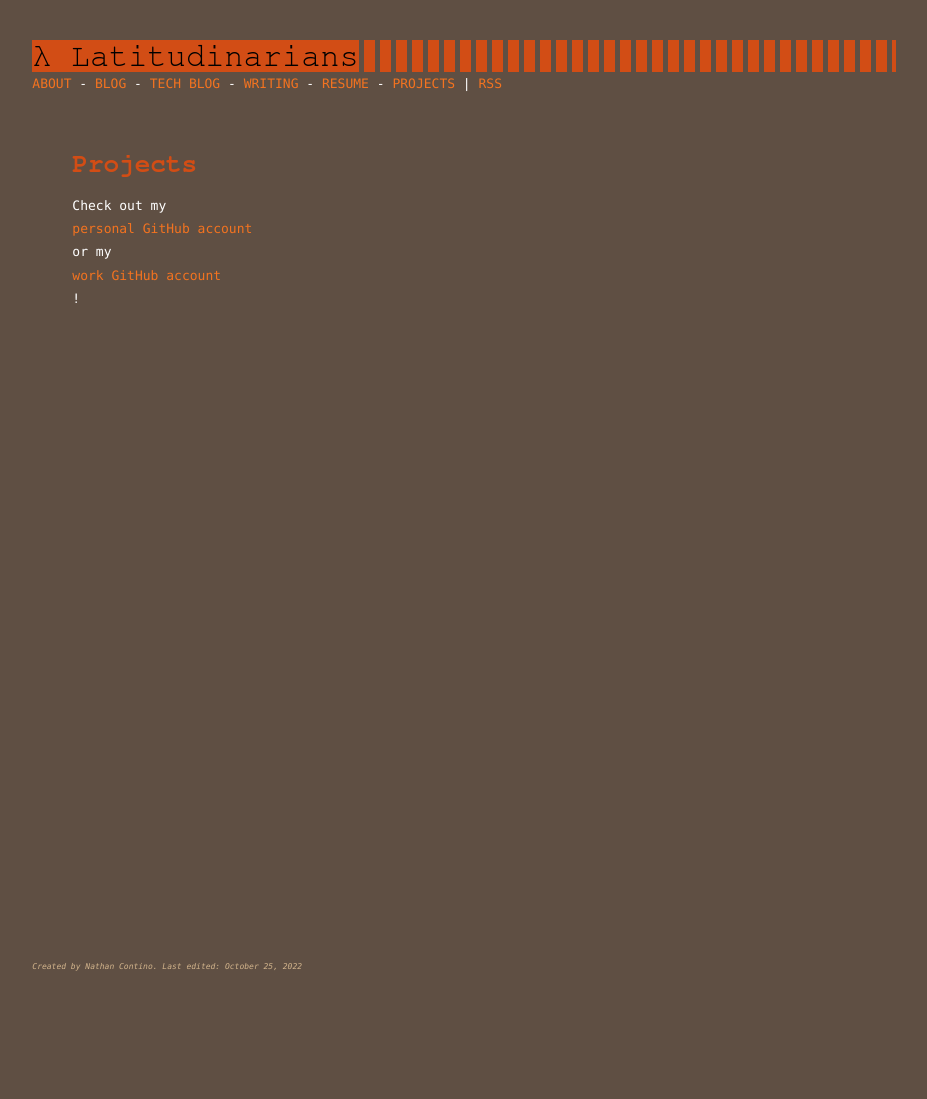
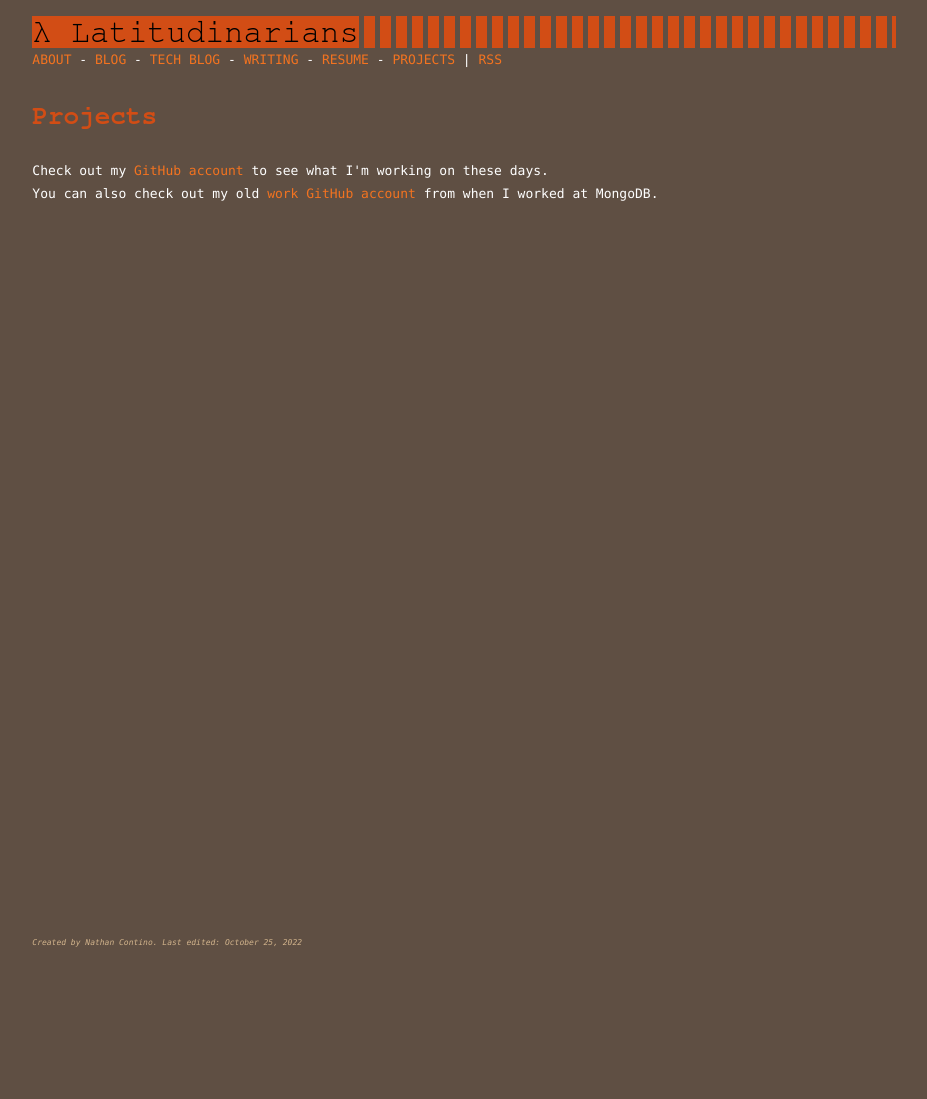
Before and after one commit to nathan-contino/nathan-contino.github.io, a Jekyll site: the page built from _pages/projects.html, in a window 1280 px wide. Shown: the whole page, without its empty margins (161-1088 px from the left). Built offline with Jekyll 4.4.1, drawn with Linux system fonts in a browser that asks for light colours; after the commit the page ends 1035 px from its top, so only the background shows below that.

Commit message:
tweak style for lots of pages

```diff
--- a/_pages/blog.html
+++ b/_pages/blog.html
@@ -7,7 +7,7 @@
     {% for post in site.posts %}
       {% if post.categories contains "blog" %}
         <div class="blog-post spacing">
-          <h3><a href="{{ post.url }}">{{ post.title }}</a></h3>
+          <h2><a href="{{ post.url }}">{{ post.title }}</a></h2>
           <p class="summary">
             {{ post.category }}
             <span class="date">
--- a/_pages/projects.html
+++ b/_pages/projects.html
@@ -3,4 +3,8 @@
 title: Projects
 ---
 
-Check out my <a href="https://github.com/nathan-contino">personal GitHub account</a> or my <a href="https://github.com/nathan-contino-mongo">work GitHub account</a>!
+<p>
+Check out my <a href="https://github.com/nathan-contino">GitHub account</a> to see what I'm working on these days.
+<br>
+You can also check out my old <a href="https://github.com/nathan-contino-mongo">work GitHub account</a> from when I worked at MongoDB.
+</p>
--- a/_stylesheets/lite.css
+++ b/_stylesheets/lite.css
@@ -14,11 +14,6 @@
   max-width: 90ex;
 }
 
-th, td {
-  font-size: 8pt;
-  color: white;
-}
-
 a {
   cursor: pointer;
   cursor: hand;
@@ -33,15 +28,9 @@
   color: #BBB;
 }
 
-H1 {color: #dd4814;}
-H2 {color: #dd4814;}
-H3 {
-    color: #dd4814;
-    letter-spacing: .15em;
-    text-transform: uppercase;
-    font-weight: normal;
-    font-size: 1.05em;
-}
+H1 {color: #dd4814; font-family: "FreeMono", "Courier New", "Rockwell", monospace;}
+H2 {color: #dd4814; font-family: "FreeMono", "Courier New", "Rockwell", monospace;}
+H3 {color: #dd4814; font-family: "FreeMono", "Courier New", "Rockwell", monospace;}
 
 code,
 .code,
@@ -187,7 +176,6 @@
   margin:  0 auto;
   padding-top: 1rem;
   flex-direction: column;
-  padding: 40px;
   max-width: 864px;
 }
 
@@ -224,7 +212,7 @@
 
 HTML {
 	font-family: Menlo, Monaco, Lucida Console, Liberation Mono, DejaVu Sans Mono, Bitstream Vera Sans Mono, Courier New, monospace, serif;
-    font-size: 100%;
+  font-size: 100%;
 }
 
 #pdfdisplay {
```
Also changed, not shown: index.html (+6 -11 lines).
